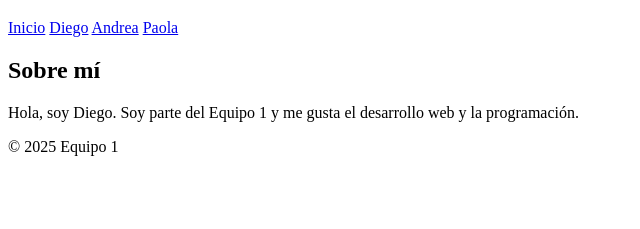
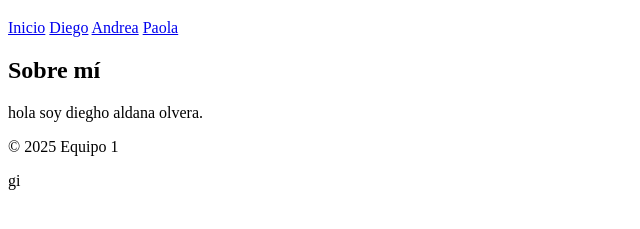
Before and after one commit to Andreard276/equipo1, a plain HTML site: page Diego.html in a window 1280 px wide. Shown: the part 61-290 px from the top of the page, without its empty margins (0-640 px from the left). Drawn offline with Linux system fonts and the light colour scheme.

Commit message:
subi el commit

```diff
--- a/Diego.html
+++ b/Diego.html
@@ -19,11 +19,11 @@
 
     <main>
         <h2>Sobre mí</h2>
-        <p>Hola, soy Diego. Soy parte del Equipo 1 y me gusta el desarrollo web y la programación.</p>
+        <p> hola soy diegho aldana olvera.</p>
     </main>
 
     <footer>
         <p>© 2025 Equipo 1</p>
     </footer>
 </body>
-</html>
+</html>gi
```
